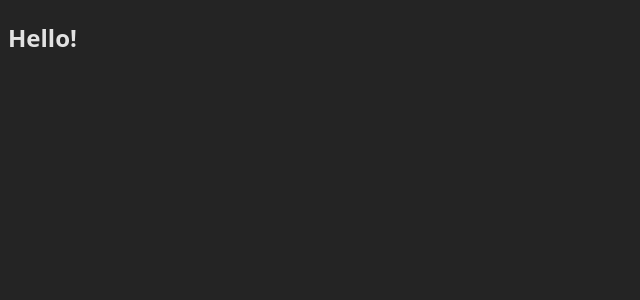
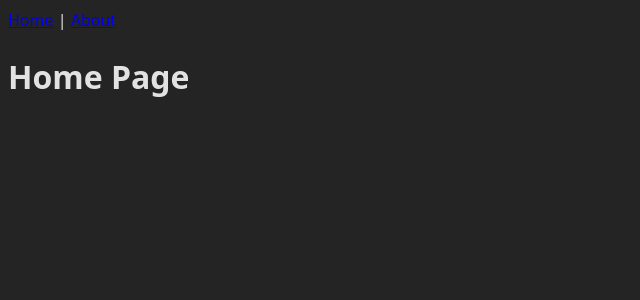
Before and after one commit to veygo-rent/veygo-react, a React (Vite) app: page / in a window 1280 px wide. Shown: the top 300 px of the page, without its empty margins (0-640 px from the left). Built offline with nearby package versions, Linux system fonts and the light colour scheme.

Commit message:
Revert "the routing is the issue"
This reverts commit 6d1152a3f1deee8f45c5d2c8d5b31013653e64b4.

```diff
--- a/src/App.tsx
+++ b/src/App.tsx
@@ -1,6 +1,18 @@
+import { BrowserRouter as Router, Routes, Route, Link } from 'react-router';
+import Home from './pages/Home';
+import About from './pages/About';
+
 function App() {
     return (
-        <h2>Hello!</h2>
+        <Router>
+            <nav>
+                <Link to="/">Home</Link> | <Link to="/about">About</Link>
+            </nav>
+            <Routes>
+                <Route path="/" element={<Home />} />
+                <Route path="/about" element={<About />} />
+            </Routes>
+        </Router>
     );
 }
 
```
